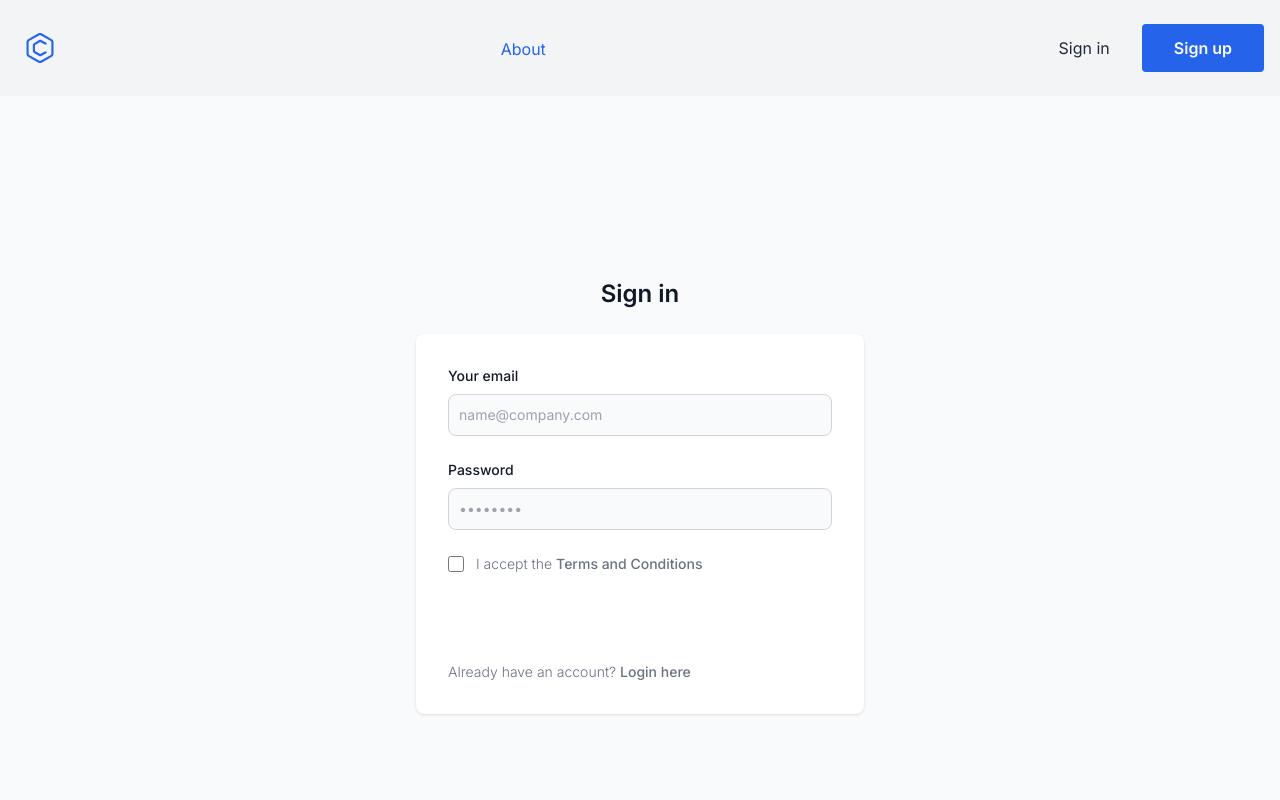
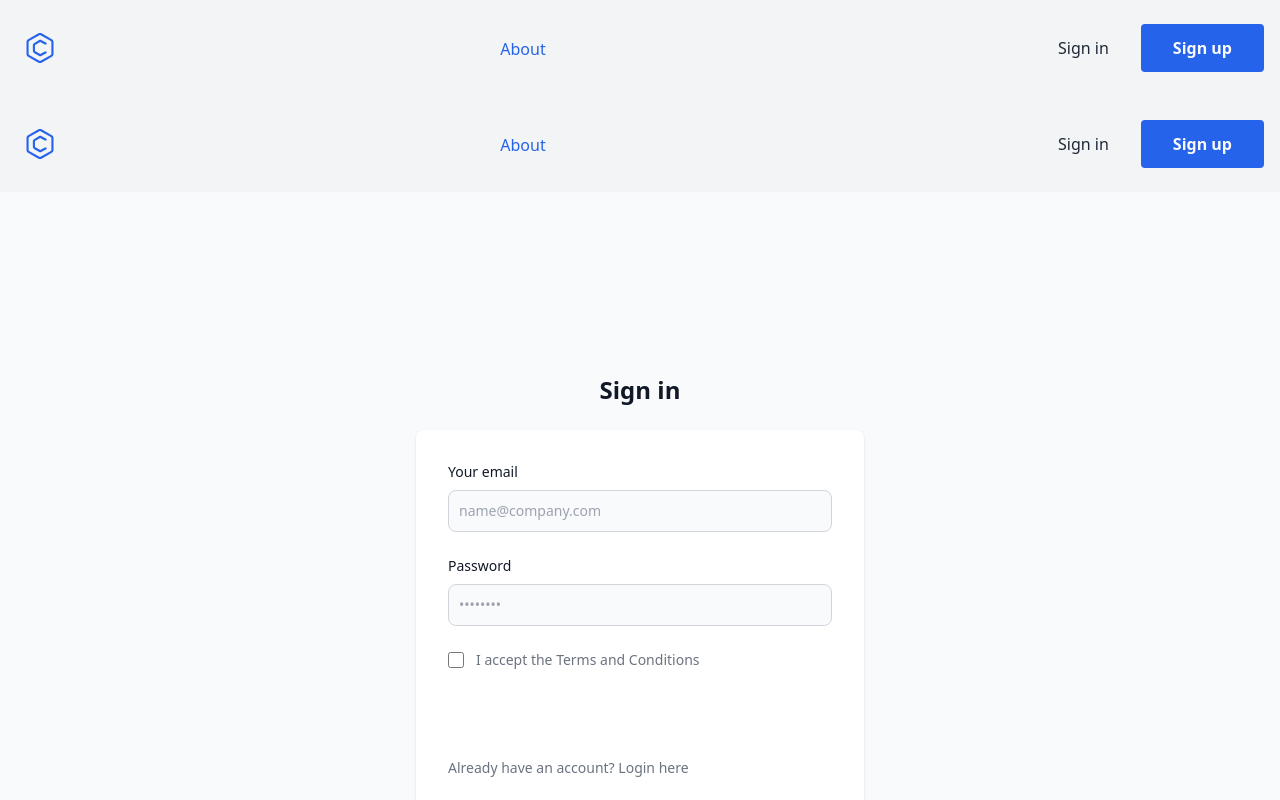
Before and after one commit to imRanDan/mytasklist-2.0, a Next.js app: page /login in a window 1280 px wide. Shown: the top 800 px of the page. Built offline with nearby package versions, Linux system fonts and the light colour scheme.

Commit message:
fixing routing errors

```diff
--- a/src/app/layout.tsx
+++ b/src/app/layout.tsx
@@ -1,6 +1,8 @@
 import React from 'react'
 import type { ReactNode } from 'react'
 import '../app/globals.css'
+import Nav from '../components/Nav'
+import Footer from '../components/Footer'
 import { Inter } from 'next/font/google'
 import Head from 'next/head'
 
@@ -13,10 +15,14 @@
 
 const RootLayout: React.FC<RootLayoutProps> = ({ children }) => {
   return (
+    <>
+      <div className={`bg-gray-100 dark:bg-gray-900`}>
+        <Nav/>
+          <main>{children}</main>
+        <Footer />
+      </div>
+    </>
 
-      <div className={`bg-gray-100 ${inter.className}`}>
-        {children}
-      </div>
   )
 }
 
--- a/src/app/page.tsx
+++ b/src/app/page.tsx
@@ -1,19 +1,15 @@
 import CallToAction from '@/components/CallToAction'
 import Features from '@/components/Features'
-import Footer from '@/components/Footer'
 import Hero from '@/components/Hero'
-import Nav from '@/components/Nav'
 
 import Image from 'next/image'
 
 export default function Home() {
   return (
     <div>
-      <Nav/>
       <Hero/>
       <Features/>
       <CallToAction/>
-      <Footer/>
     </div>
   )
 }
--- a/src/components/Form.tsx
+++ b/src/components/Form.tsx
@@ -25,7 +25,7 @@
               <form className="space-y-4 md:space-y-6" action="#">
                   <div>
                       <label htmlFor="email" className="block mb-2 text-sm font-medium text-gray-900 dark:text-white">Your email</label>
-                      <input type="email" name="email" id="email" className="bg-gray-50 border border-gray-300 text-gray-900 sm:text-sm rounded-lg focus:ring-primary-600 focus:border-primary-600 block w-full p-2.5 dark:bg-gray-700 dark:border-gray-600 dark:placeholder-gray-400 dark:text-white dark:focus:ring-blue-500 dark:focus:border-blue-500" placeholder="name@company.com" required />
+                      <input type="email" name="email" autoComplete='off' id="email" className="bg-gray-50 border border-gray-300 text-gray-900 sm:text-sm rounded-lg focus:ring-primary-600 focus:border-primary-600 block w-full p-2.5 dark:bg-gray-700 dark:border-gray-600 dark:placeholder-gray-400 dark:text-white dark:focus:ring-blue-500 dark:focus:border-blue-500" placeholder="name@company.com" required />
                   </div>
                   <div>
                       <label htmlFor="password" className="block mb-2 text-sm font-medium text-gray-900 dark:text-white">Password</label>
--- a/src/components/Signup.tsx
+++ b/src/components/Signup.tsx
@@ -15,7 +15,7 @@
               <form className="space-y-4 md:space-y-6" action="#">
                   <div>
                       <label htmlFor="email" className="block mb-2 text-sm font-medium text-gray-900 dark:text-white">Your email</label>
-                      <input type="email" name="email" id="email" className="bg-gray-50 border border-gray-300 text-gray-900 sm:text-sm rounded-lg focus:ring-primary-600 focus:border-primary-600 block w-full p-2.5 dark:bg-gray-700 dark:border-gray-600 dark:placeholder-gray-400 dark:text-white dark:focus:ring-blue-500 dark:focus:border-blue-500" placeholder="name@company.com" required />
+                      <input type="email" name="email" id="email" autoComplete='off' className="bg-gray-50 border border-gray-300 text-gray-900 sm:text-sm rounded-lg focus:ring-primary-600 focus:border-primary-600 block w-full p-2.5 dark:bg-gray-700 dark:border-gray-600 dark:placeholder-gray-400 dark:text-white dark:focus:ring-blue-500 dark:focus:border-blue-500" placeholder="name@company.com" required />
                   </div>
                   <div>
                       <label htmlFor="password" className="block mb-2 text-sm font-medium text-gray-900 dark:text-white">Password</label>
```
